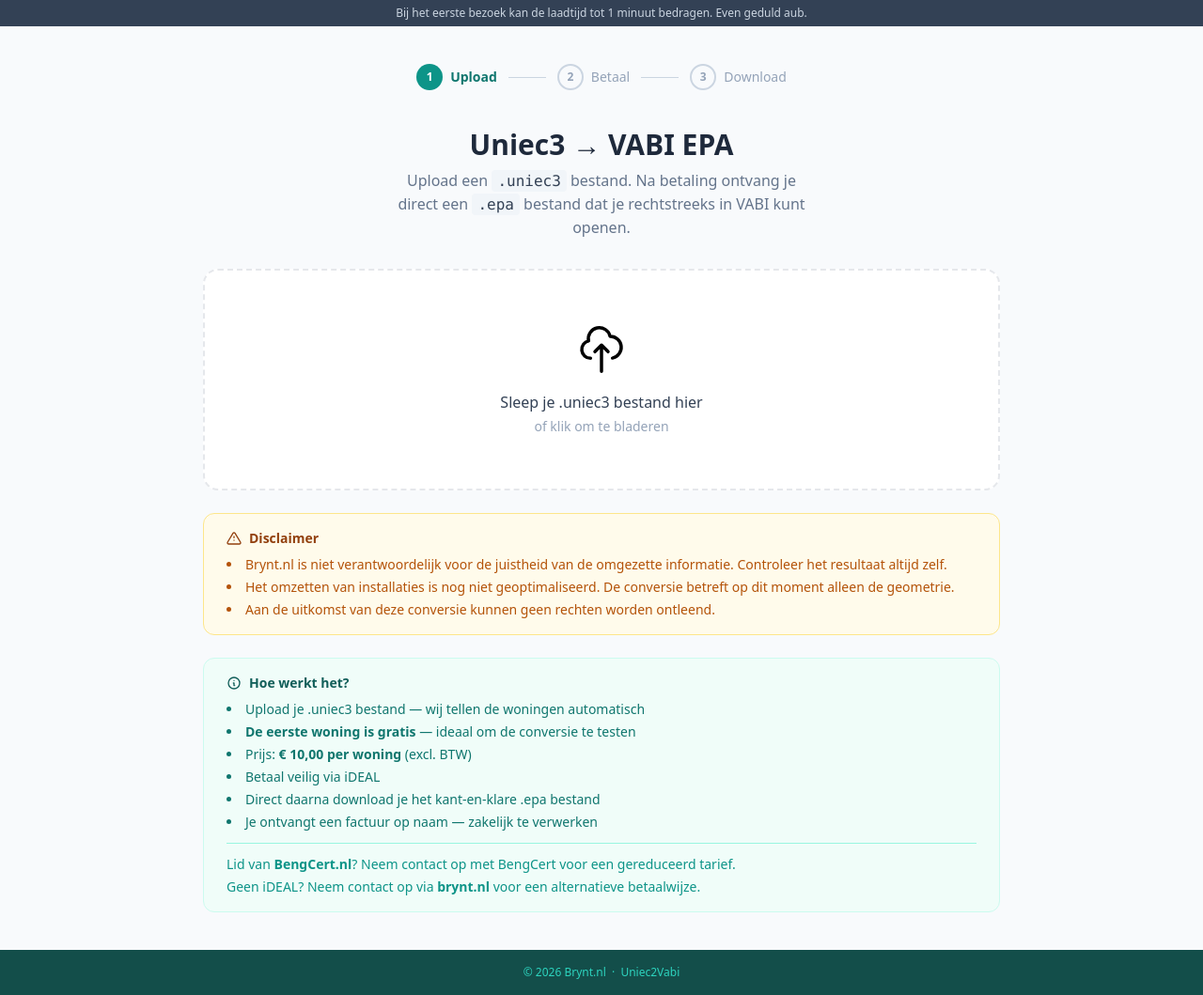
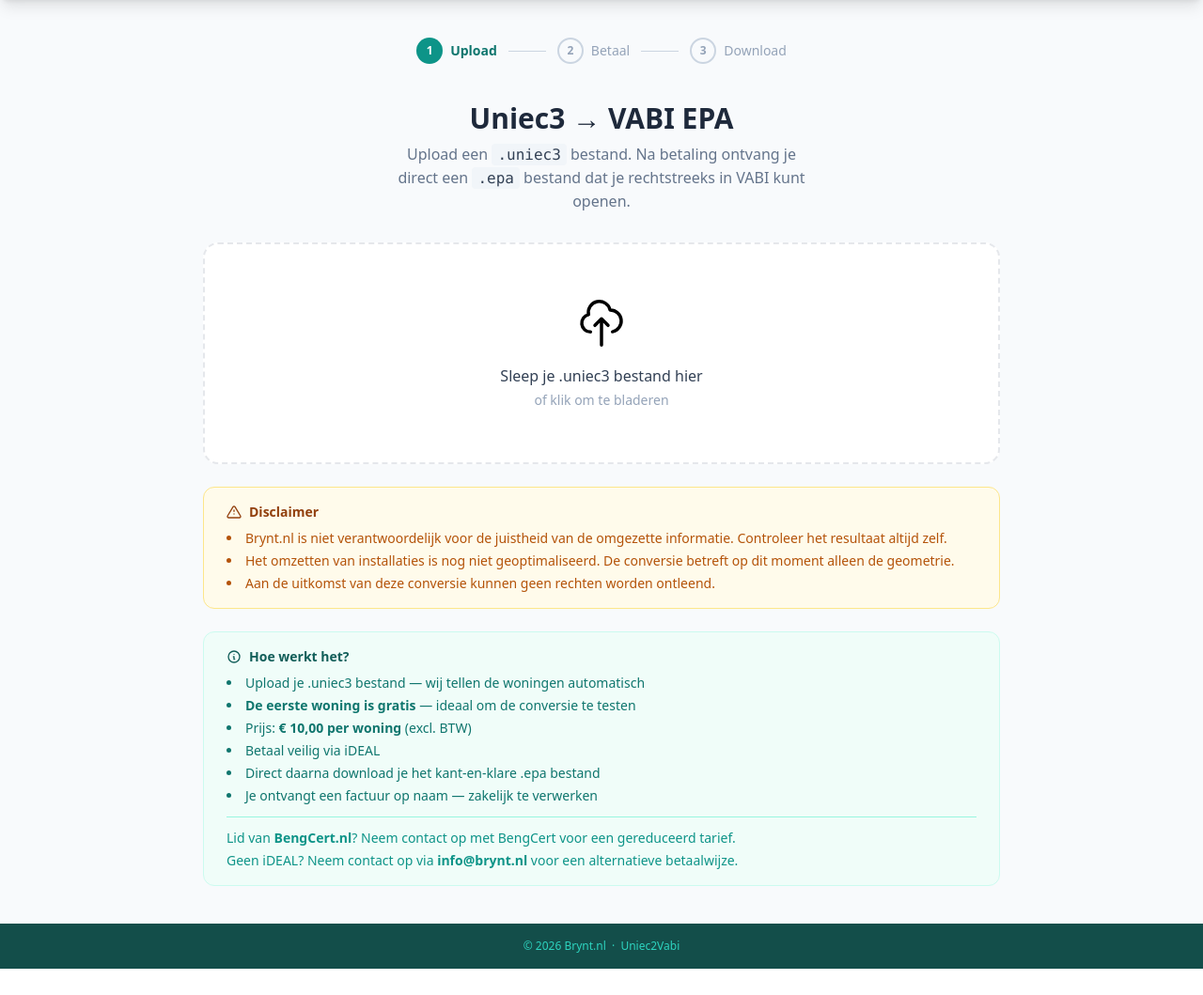
Before and after one commit to julianmvanderveer-dev/uniec2vabi, a Flask app: page / in a window 1280 px wide. Shown: the part 56-1115 px from the top of the page at 94% size. After the commit the page ends 1087 px from the top, so only its background shows below. Run offline with Flask 3, Linux system fonts and the light colour scheme; some libraries are stand-ins or nearby versions.

Commit message:
Wachttijdmelding verwijderd, emailadres info@brynt.nl toegevoegd

```diff
--- a/templates/base.html
+++ b/templates/base.html
@@ -38,11 +38,6 @@
     </div>
   </nav>
 
-  <!-- Wachttijd melding -->
-  <div class="bg-slate-700 text-slate-300 text-xs text-center py-1.5 px-4">
-    Bij het eerste bezoek kan de laadtijd tot 1 minuut bedragen. Even geduld aub.
-  </div>
-
   <!-- Flash-berichten -->
   {% with messages = get_flashed_messages(with_categories=true) %}
     {% if messages %}
--- a/templates/index.html
+++ b/templates/index.html
@@ -93,7 +93,7 @@
   </ul>
   <div class="mt-3 pt-3 border-t border-brynt-200 space-y-1 text-brynt-600">
     <p>Lid van <strong>BengCert.nl</strong>? Neem contact op met BengCert voor een gereduceerd tarief.</p>
-    <p>Geen iDEAL? Neem contact op via <strong>brynt.nl</strong> voor een alternatieve betaalwijze.</p>
+    <p>Geen iDEAL? Neem contact op via <strong>info@brynt.nl</strong> voor een alternatieve betaalwijze.</p>
   </div>
 </div>
 
```
